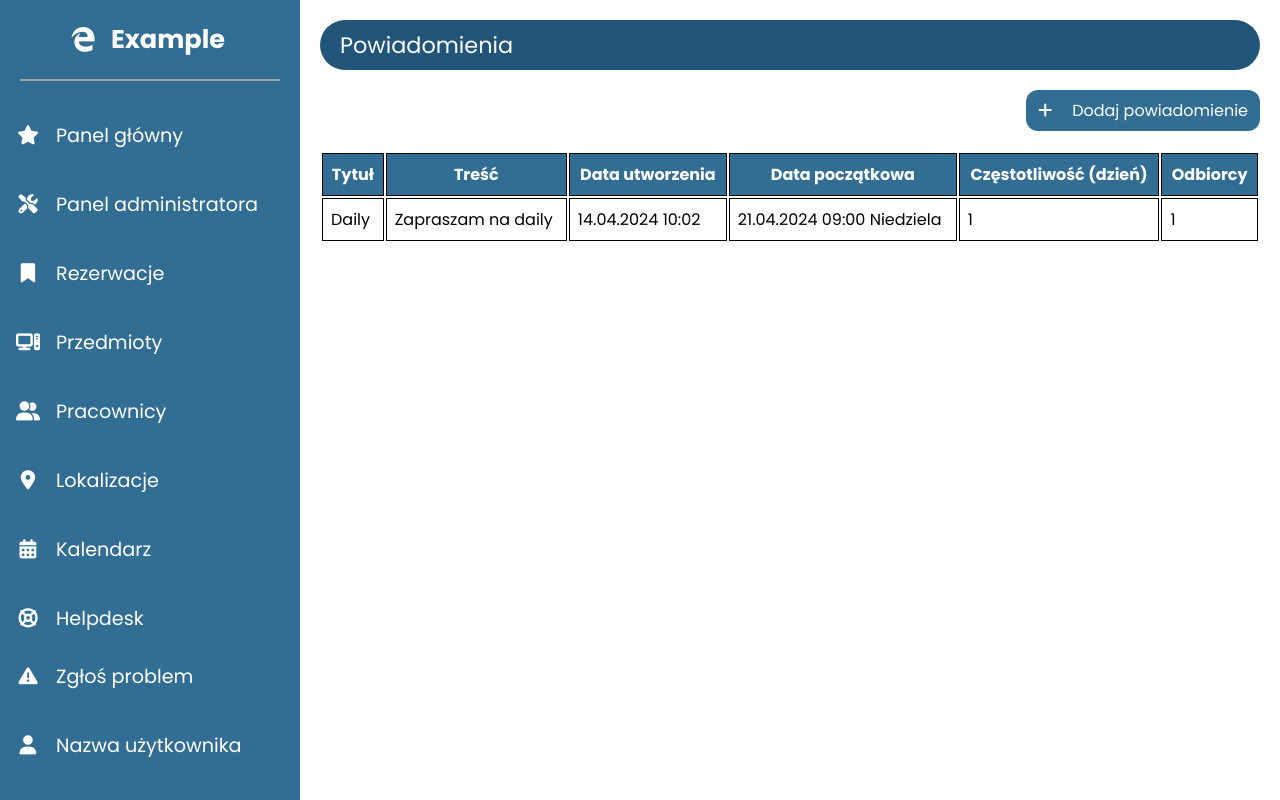
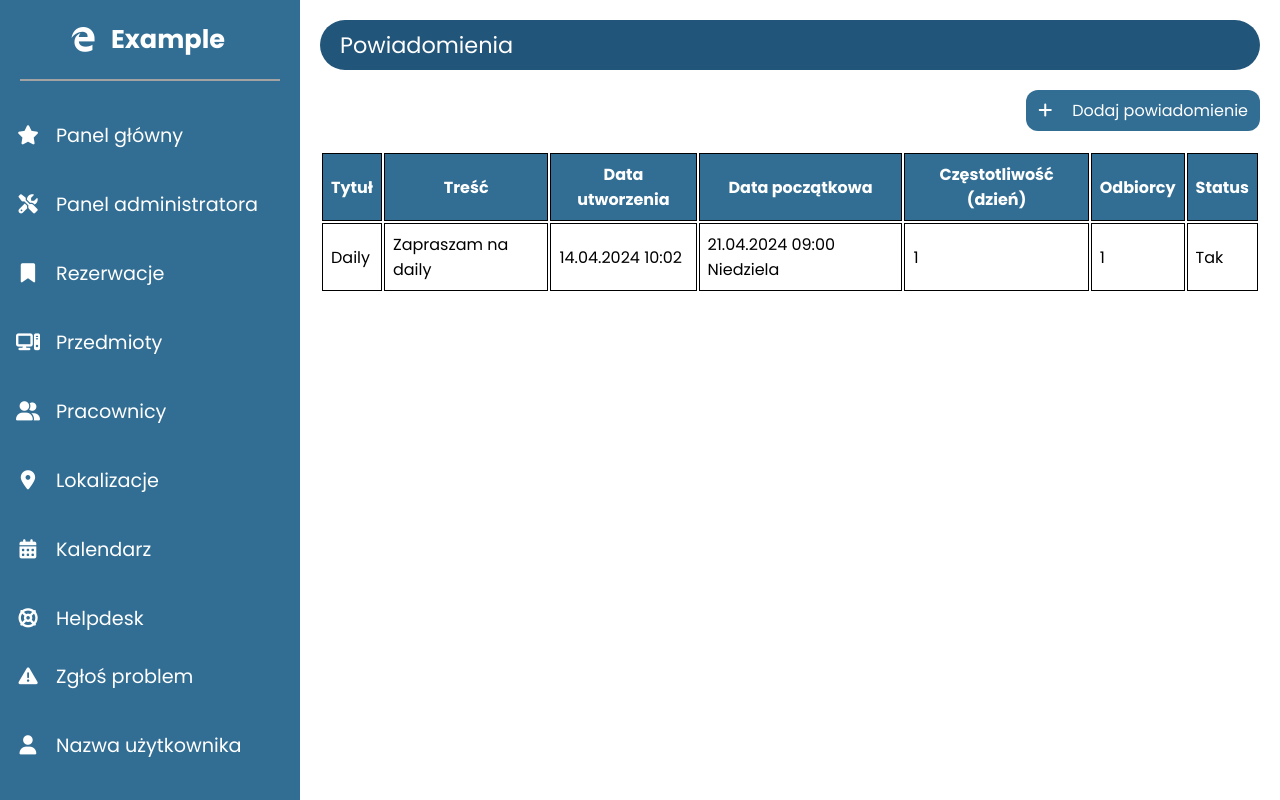
Before and after one commit to SzymonPiatek/Workbench, a Django app: page /notifications/ in a window 1280 px wide. Run offline with Django 5.2, Linux system fonts and the light colour scheme; data comes from the database, SQL or seed files in the repository; both versions use the stored data as it was after the commit; some libraries are stand-ins or nearby versions.

Commit message:
Better notification model and scss

```diff
--- a/website/notifications/admin.py
+++ b/website/notifications/admin.py
@@ -11,4 +11,5 @@ class NotificationAdmin(admin.ModelAdmin):
         'start_date',
         'frequency',
         'count_recipients',
+        'is_active',
     )
--- a/website/notifications/models.py
+++ b/website/notifications/models.py
@@ -10,9 +10,10 @@ class Notification(models.Model):
     start_date = models.DateTimeField(blank=False, null=False)
     frequency = models.IntegerField()
     recipients = models.ManyToManyField(User)
+    is_active = models.BooleanField(default=True)
 
     class Meta:
-        ordering = ['-created_at', '-start_date', '-frequency']
+        ordering = ['-is_active', '-created_at', '-start_date', '-frequency']
 
         verbose_name = 'Powiadomienie'
         verbose_name_plural = 'Powiadomienia'
@@ -50,3 +51,6 @@ class Notification(models.Model):
         full_date = f"{date} {weekday}"
 
         return full_date
+
+    def is_active_return(self):
+        return "Tak" if self.is_active else "Nie"
--- a/website/notifications/views.py
+++ b/website/notifications/views.py
@@ -10,4 +10,4 @@ def notifications(request):
         "notifications": all_notifications,
     }
 
-    return render(request, 'pages/notifications.html', context)
+    return render(request, 'pages/notifications/notifications.html', context)
--- a/website/static/css/styles.css
+++ b/website/static/css/styles.css
@@ -33,21 +33,21 @@ main {
   overflow-y: auto;
 }
 
-table tr.sticky {
+.table {
+  max-width: 100%;
+  overflow-x: auto;
+}
+.table table tr.sticky {
   position: sticky;
   top: -20px;
 }
-table tr th, table tr td {
+.table table tr th, .table table tr td {
   padding: 8px;
   border: 1px #000 solid;
 }
-table tr th {
+.table table tr th {
   background: var(--color-1);
   color: #fff;
-}
-
-::-webkit-scrollbar {
-  display: none;
 }
 
 .sidebar {
--- a/website/static/scss/styles.scss
+++ b/website/static/scss/styles.scss
@@ -33,6 +33,9 @@ main {
   overflow-y: auto;
 }
 
+.table {
+  max-width: 100%;
+  overflow-x: auto;
   table {
     tr {
       &.sticky {
@@ -49,10 +52,12 @@ table {
       }
     }
   }
-
-::-webkit-scrollbar {
-  display: none;
 }
+//
+//
+//::-webkit-scrollbar {
+//  display: none;
+//}
 
 .sidebar {
   min-height: 100%;
--- /dev/null
+++ b/website/templates/pages/notifications/notifications.html
@@ -0,0 +1,41 @@
+{% extends 'base.html' %}
+
+{% block title %} {{ page_title }} {% endblock title %}
+
+{% block content %}
+    <div class="block">
+        <div class="label">
+            <div class="text">{{ page_title }}</div>
+        </div>
+        <div class="functions">
+            <div class="function">
+                <div class="image"><i class="fa-solid fa-plus"></i></div>
+                <div class="text">Dodaj powiadomienie</div>
+            </div>
+        </div>
+        <div class="table">
+            <table>
+                <tr class="sticky">
+                    <th>Tytuł</th>
+                    <th>Treść</th>
+                    <th>Data utworzenia</th>
+                    <th>Data początkowa</th>
+                    <th>Częstotliwość (dzień)</th>
+                    <th>Odbiorcy</th>
+                    <th>Status</th>
+                </tr>
+                {% for notification in notifications %}
+                    <tr>
+                        <td>{{ notification.title }}</td>
+                        <td>{{ notification.message }}</td>
+                        <td>{{ notification.formatted_created_at }}</td>
+                        <td>{{ notification.formatted_start_date }}</td>
+                        <td>{{ notification.frequency }}</td>
+                        <td>{{ notification.count_recipients }}</td>
+                        <td>{{ notification.is_active_return }}</td>
+                    </tr>
+                {% endfor %}
+            </table>
+        </div>
+    </div>
+{% endblock content %}
```
Also changed, not shown: website/templates/pages/notifications.html (deleted, +0 -37 lines), website/db.sqlite3, website/notifications/migrations/0003_alter_notification_options_notification_is_active.py (added), 1 other file. Lines whose indentation alone changed are shown as unchanged.
